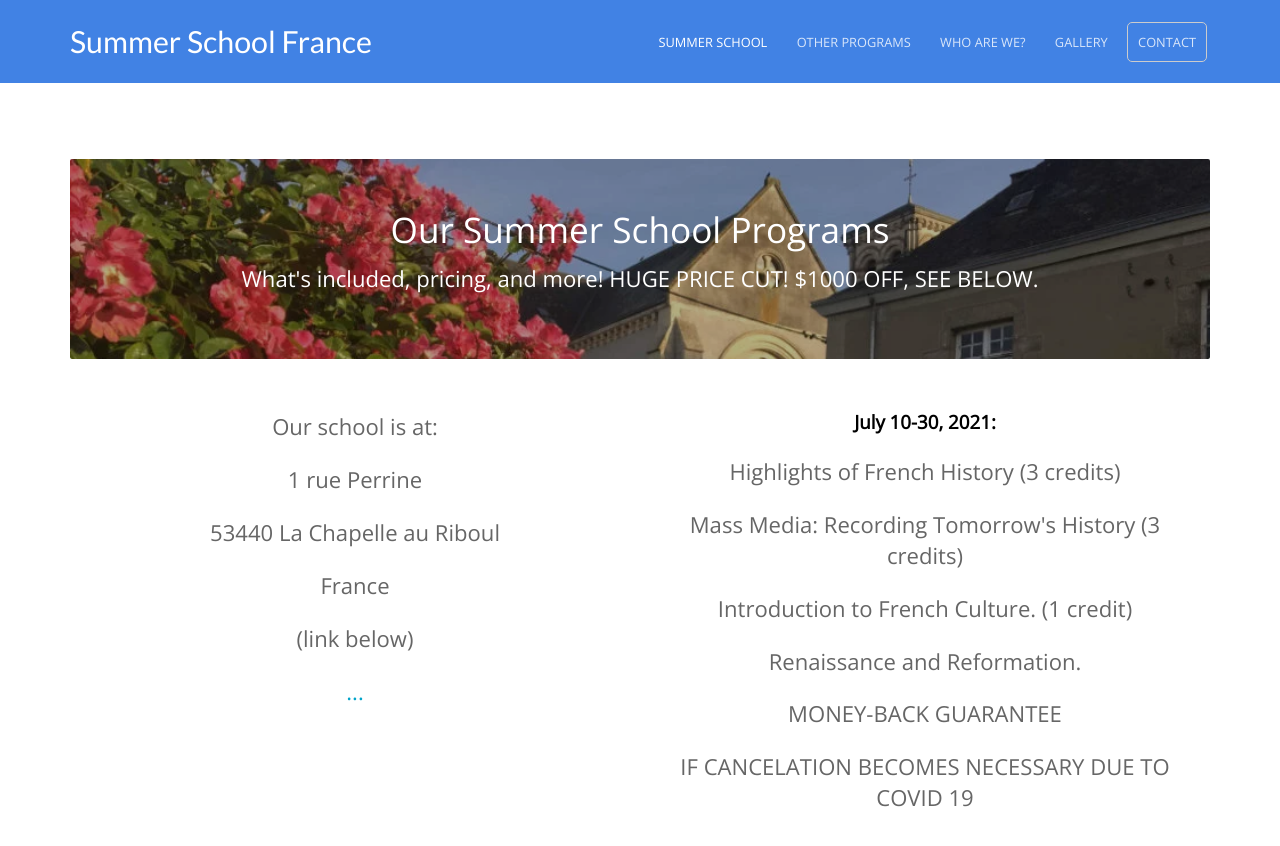
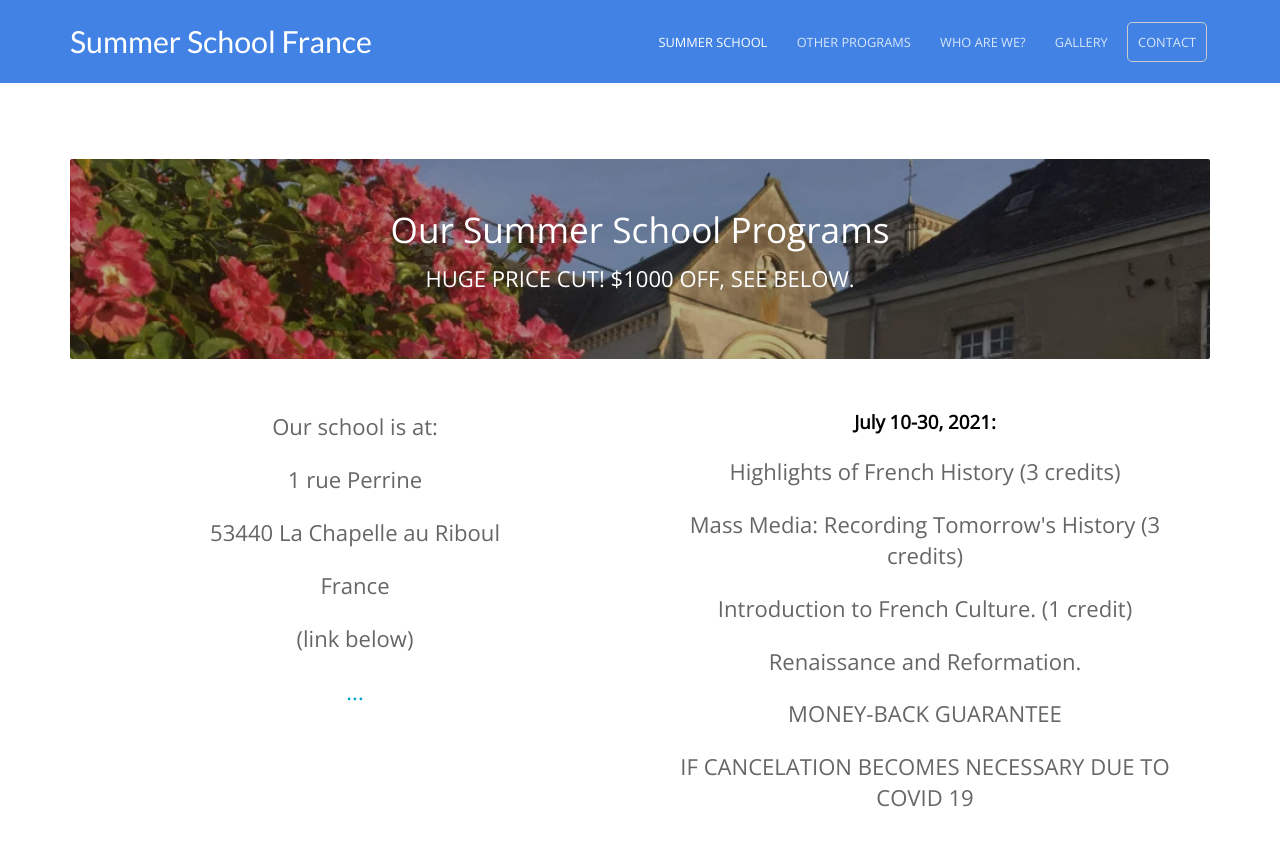
Before and after one commit to baritchie/project1, a Jekyll site: the page built from summerschoolprograms.html, in a window 1280 px wide and 900 px high. Shown: the top 846 px of the window. Built offline with Jekyll 4.4.1, drawn with Linux system fonts in a browser that asks for light colours.

Commit message:
Updated 'summerschoolprograms.html' via CloudCannon

```diff
--- a/summerschoolprograms.html
+++ b/summerschoolprograms.html
@@ -1,11 +1,7 @@
 ---
 title: Summer School Programs
 heading: Our Summer School Programs
-description: |-
-  What's included, pricing, and more!
-
-
-   HUGE PRICE CUT! $1000 OFF, SEE BELOW.
+description: 'HUGE PRICE CUT! $1000 OFF, SEE BELOW.'
 picture_url: /uploads/IMG_7363_opt
 pricing_table:
   - name: Included In Trip
```
